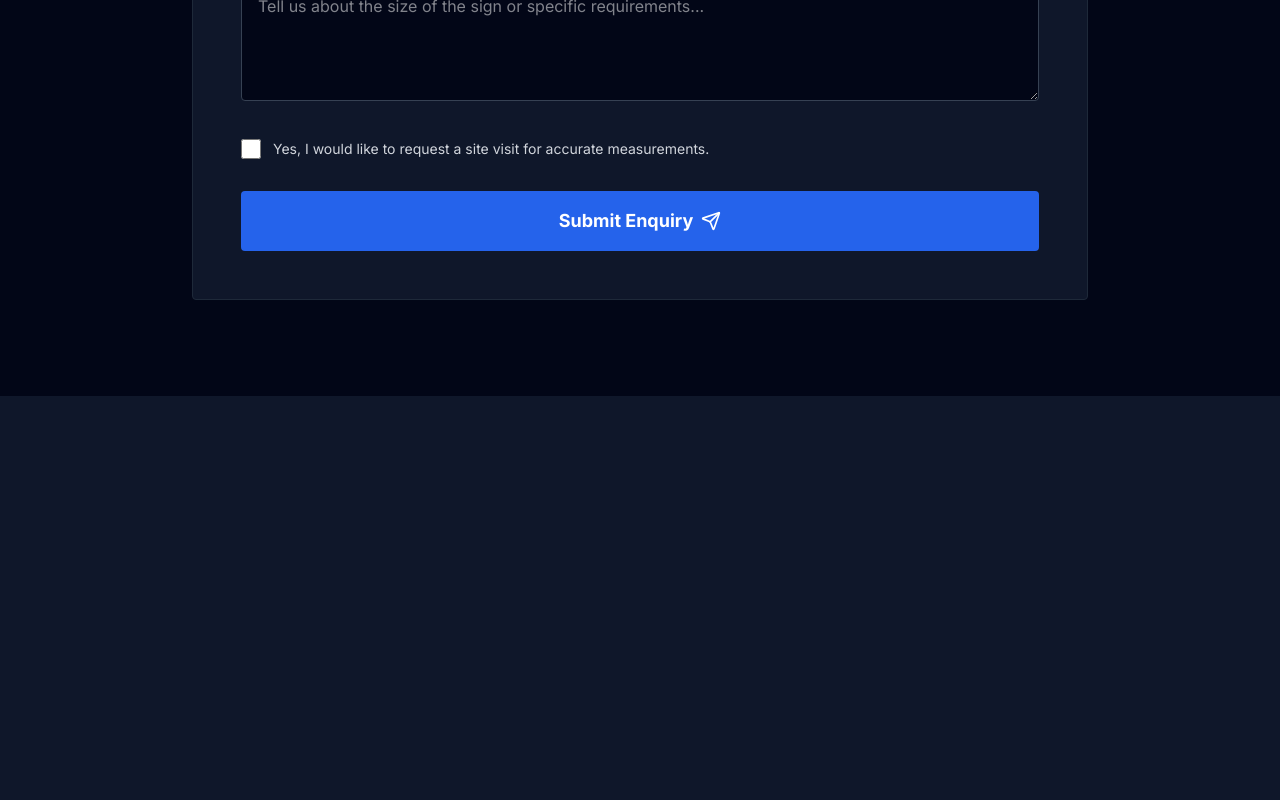
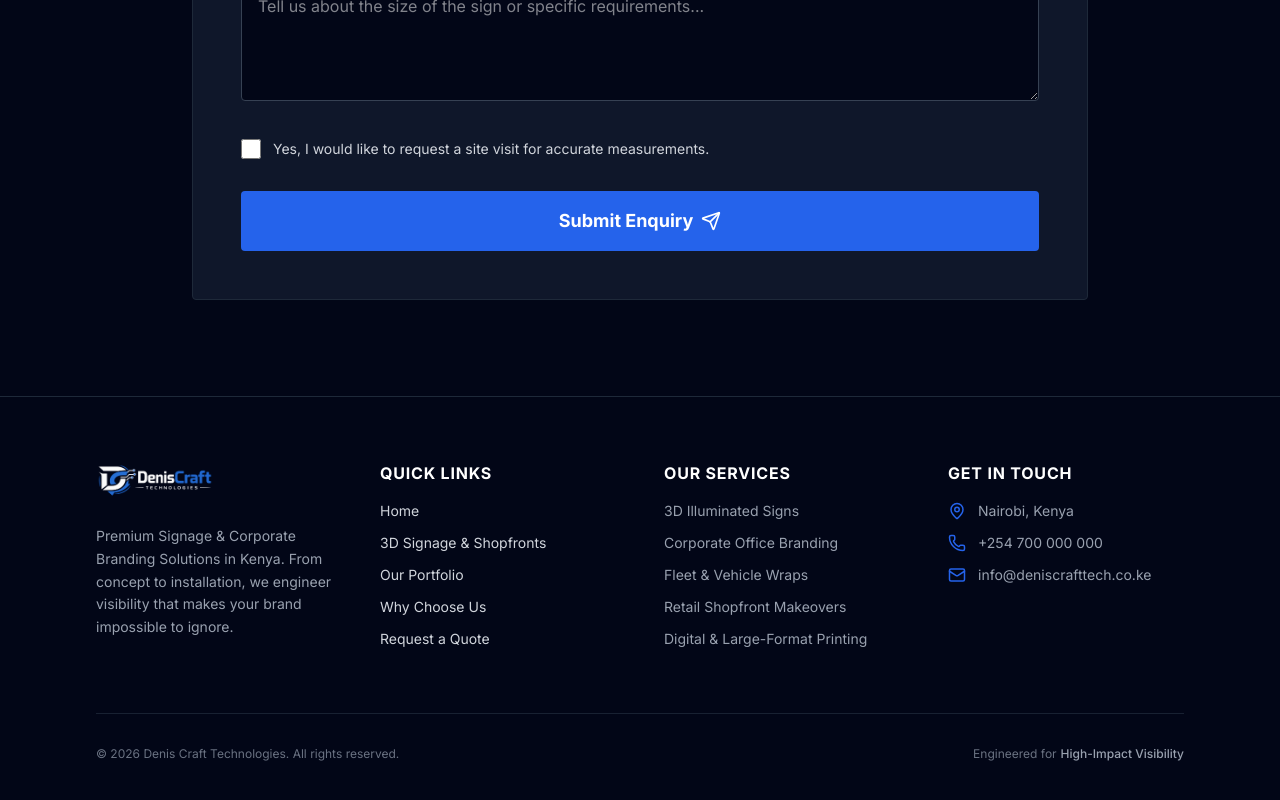
Before and after one commit to kelvinketer/denis-craft-tech, a Next.js app: page / in a window 1280 px wide. Shown: the part 5025-5825 px from the top of the page. Before the commit the page ends 5421 px from the top, so only its background shows below. Built offline with nearby package versions, Linux system fonts and the light colour scheme.

Commit message:
Added global Footer component to root layout

```diff
--- a/app/layout.tsx
+++ b/app/layout.tsx
@@ -3,6 +3,7 @@ import { Inter } from "next/font/google";
 import "./globals.css";
 import Navbar from "@/components/Navbar";
 import MobileCTA from "@/components/MobileCTA";
+import Footer from "@/components/Footer";
 
 const inter = Inter({ subsets: ["latin"] });
 
@@ -21,6 +22,7 @@ export default function RootLayout({
       <body className={`${inter.className} bg-charcoal text-white pb-16 md:pb-0`}>
         <Navbar />
         {children}
+        <Footer />
         <MobileCTA />
       </body>
     </html>
--- /dev/null
+++ b/components/Footer.tsx
@@ -0,0 +1,90 @@
+import Link from "next/link";
+import Image from "next/image";
+import { Phone, Mail, MapPin, ArrowRight } from "lucide-react";
+
+export default function Footer() {
+  return (
+    <footer className="bg-charcoal-dark border-t border-gray-800 text-gray-300 pt-16 pb-12 px-6 md:px-12 lg:px-24">
+      <div className="max-w-7xl mx-auto grid grid-cols-1 md:grid-cols-2 lg:grid-cols-4 gap-12 mb-16">
+
+        {/* Column 1: Brand Info */}
+        <div className="flex flex-col gap-4">
+          <Link href="/" className="flex items-center">
+            <Image
+              src="/logo.png"
+              alt="Denis Craft Technologies Logo"
+              width={180}
+              height={50}
+              className="object-contain h-10 w-auto"
+            />
+          </Link>
+          <p className="text-sm text-gray-400 leading-relaxed mt-2">
+            Premium Signage & Corporate Branding Solutions in Kenya. From concept to installation, we engineer visibility that makes your brand impossible to ignore.
+          </p>
+        </div>
+
+        {/* Column 2: Quick Links */}
+        <div>
+          <h3 className="text-white font-bold text-base mb-4 uppercase tracking-wider">Quick Links</h3>
+          <ul className="flex flex-col gap-3 text-sm">
+            <li>
+              <Link href="/" className="hover:text-brand-blue transition-colors">Home</Link>
+            </li>
+            <li>
+              <Link href="/services/3d-signage" className="hover:text-brand-blue transition-colors">3D Signage & Shopfronts</Link>
+            </li>
+            <li>
+              <Link href="/#quote" className="hover:text-brand-blue transition-colors">Our Portfolio</Link>
+            </li>
+            <li>
+              <Link href="/#quote" className="hover:text-brand-blue transition-colors">Why Choose Us</Link>
+            </li>
+            <li>
+              <Link href="/#quote" className="hover:text-brand-blue transition-colors">Request a Quote</Link>
+            </li>
+          </ul>
+        </div>
+
+        {/* Column 3: Core Services */}
+        <div>
+          <h3 className="text-white font-bold text-base mb-4 uppercase tracking-wider">Our Services</h3>
+          <ul className="flex flex-col gap-3 text-sm text-gray-400">
+            <li className="hover:text-white transition-colors">3D Illuminated Signs</li>
+            <li className="hover:text-white transition-colors">Corporate Office Branding</li>
+            <li className="hover:text-white transition-colors">Fleet & Vehicle Wraps</li>
+            <li className="hover:text-white transition-colors">Retail Shopfront Makeovers</li>
+            <li className="hover:text-white transition-colors">Digital & Large-Format Printing</li>
+          </ul>
+        </div>
+
+        {/* Column 4: Contact & Location */}
+        <div>
+          <h3 className="text-white font-bold text-base mb-4 uppercase tracking-wider">Get in Touch</h3>
+          <ul className="flex flex-col gap-3 text-sm text-gray-400">
+            <li className="flex items-center gap-3">
+              <MapPin size={18} className="text-brand-blue shrink-0" />
+              <span>Nairobi, Kenya</span>
+            </li>
+            <li className="flex items-center gap-3">
+              <Phone size={18} className="text-brand-blue shrink-0" />
+              <a href="tel:+254700000000" className="hover:text-white transition-colors">+254 700 000 000</a>
+            </li>
+            <li className="flex items-center gap-3">
+              <Mail size={18} className="text-brand-blue shrink-0" />
+              <a href="mailto:info@deniscrafttech.co.ke" className="hover:text-white transition-colors">info@deniscrafttech.co.ke</a>
+            </li>
+          </ul>
+        </div>
+
+      </div>
+
+      {/* Bottom Bar: Copyright */}
+      <div className="max-w-7xl mx-auto border-t border-gray-800/80 pt-8 flex flex-col sm:flex-row items-center justify-between text-xs text-gray-500 gap-4">
+        <p>&copy; {new Date().getFullYear()} Denis Craft Technologies. All rights reserved.</p>
+        <p className="flex items-center gap-1">
+          Engineered for <span className="text-gray-400 font-medium">High-Impact Visibility</span>
+        </p>
+      </div>
+    </footer>
+  );
+}
```
